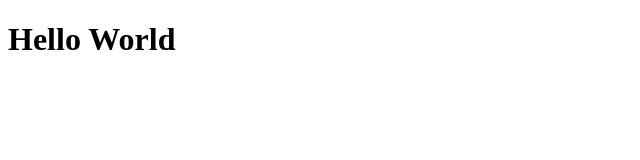
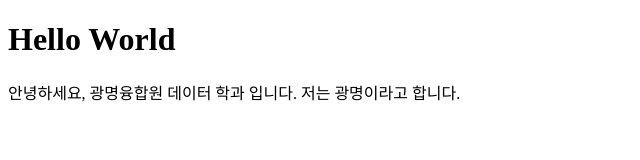
Before and after one commit to infohojin/poly_hello, a plain HTML site: page index.html in a window 1280 px wide. Shown: the whole page, without its empty margins (0-640 px from the left). Drawn offline with Linux system fonts and the light colour scheme.

Commit message:
greeting message

```diff
--- a/index.html
+++ b/index.html
@@ -8,5 +8,6 @@
 </head>
 <body>
     <h1>Hello World</h1>
+    <p>안녕하세요, 광명융합원 데이터 학과 입니다. 저는 광명이라고 합니다. </p>
 </body>
 </html>
```
